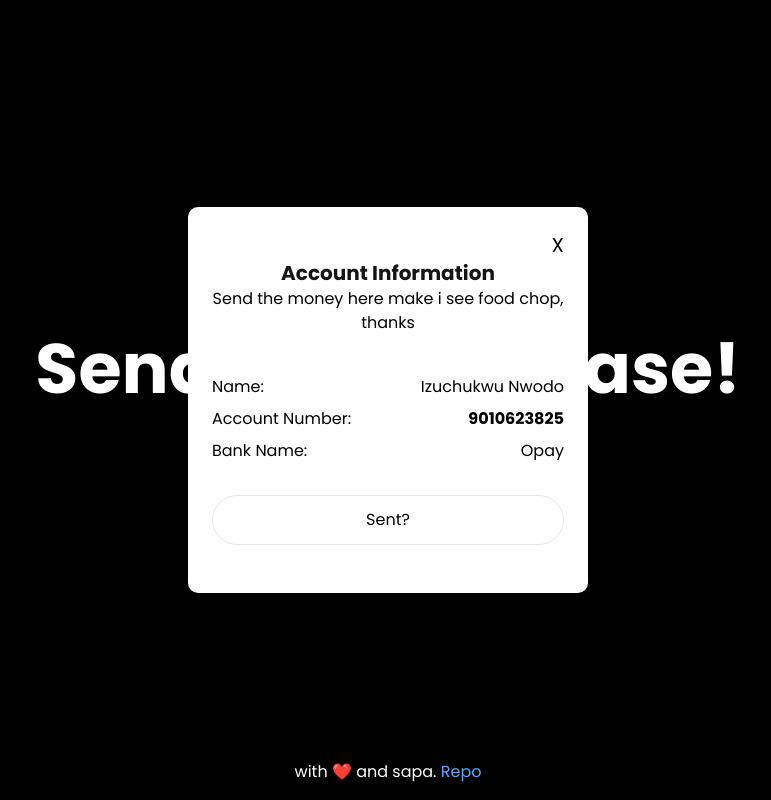
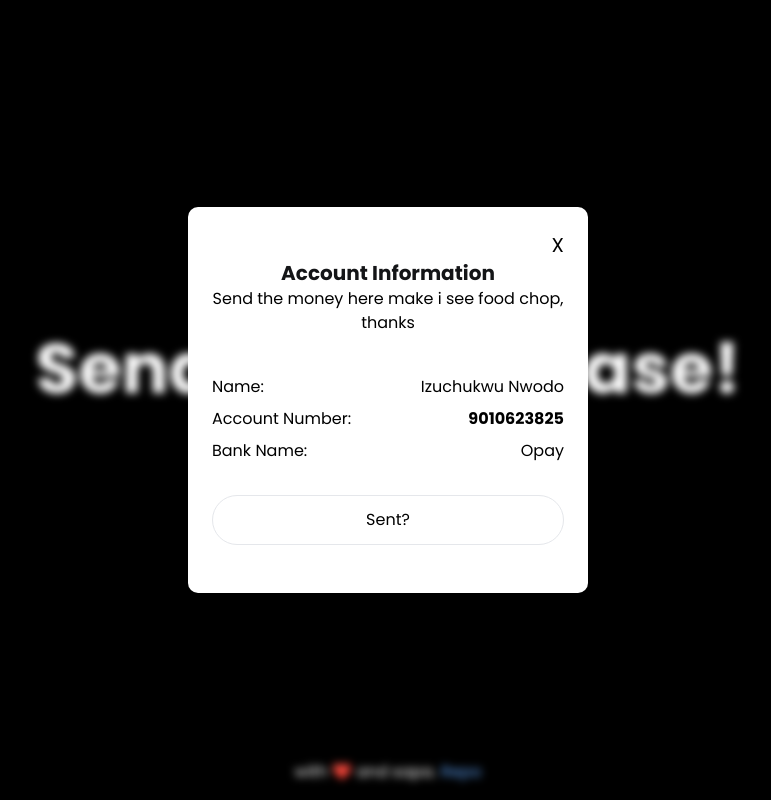
Before and after one commit to dcodeprodigy/send-funds, a website: page index.html in a window 1280 px wide. Both pictures are taken after a click on the button "Yes". Shown: the whole page, without its empty margins (252-1023 px from the left). Drawn offline with Linux system fonts and the light colour scheme.

Commit message:
new commit before nepa do their work

```diff
--- a/app.js
+++ b/app.js
@@ -1,10 +1,9 @@
 const footer = document.querySelector("footer");
-const closeModalBtn = document.getElementById("close-modal ");
 const yesBtn = document.getElementById("yesBtn");
 const noBtn = document.getElementById("noBtn");
 
 const elements = {
-    "accountModal": `<section class="bg-white p-6 rounded-[10px] absolute max-w-[400px] mx-3" id="accountInfoModal"><div class="text-right"><button class="text-xl" id="close-modal ">X</button></div><h2 class="font-bold text-center text-[#141517] text-xl">Account Information</h2><p class="mb-4 text-center">Send the money here make i see food chop, thanks</p><div class="info-container mt-10"><div class="flex justify-between mb-2"><span class="text-start">Name:</span><span class="text-end">Izuchukwu Nwodo</span></div><div class="flex justify-between mb-2"><span class="text-start">Account Number:</span><strong class="text-end">9010623825</strong></div><div class="flex justify-between mb-2"><span class="text-start">Bank Name:</span><span class="text-end">Opay</span></div></div><button class="bg-none border rounded-[32px] w-[100%] p-3 my-6">Sent?</button></section>`
+    "accountModal": `<section class="bg-white p-6 rounded-[10px] fixed max-w-[400px] mx-3 z-50" id="accountInfoModal"><div class="text-right"><button class="text-xl" id="close-modal ">X</button></div><h2 class="font-bold text-center text-[#141517] text-xl">Account Information</h2><p class="mb-4 text-center">Send the money here make i see food chop, thanks</p><div class="info-container mt-10"><div class="flex justify-between mb-2"><span class="text-start">Name:</span><span class="text-end">Izuchukwu Nwodo</span></div><div class="flex justify-between mb-2"><span class="text-start">Account Number:</span><strong class="text-end">9010623825</strong></div><div class="flex justify-between mb-2"><span class="text-start">Bank Name:</span><span class="text-end">Opay</span></div></div><button class="bg-none border rounded-[32px] w-[100%] p-3 my-6">Sent?</button></section><div id="modal-overlay" class="absolute backdrop-blur-sm bg-opacity-50 w-[100vw] h-[100vh] z-0"></div>`
 }
 
 // Appending account information modal to page
@@ -20,8 +19,14 @@ noBtn.addEventListener("click", ()=>{
 
 // Don't close this modal without sending some funds
 function activateCloseModal(){
+    const closeModalBtn = document.getElementById("close-modal");
+    const modalOverlay = document.getElementById("modal-overlay");
+
     closeModalBtn.addEventListener("click", ()=>{
         const accountInfoModal = document.getElementById("accountInfoModal");
+
         accountInfoModal.classList.toggle("hidden");
+        modalOverlay.classList.toggle("hidden");
+
     })
 }
```
Also changed, not shown: src/output.css, style.css (line endings or trailing spaces).
